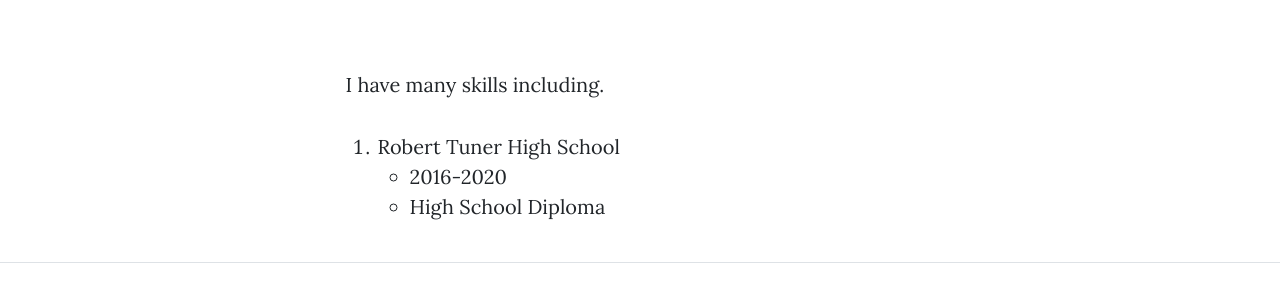
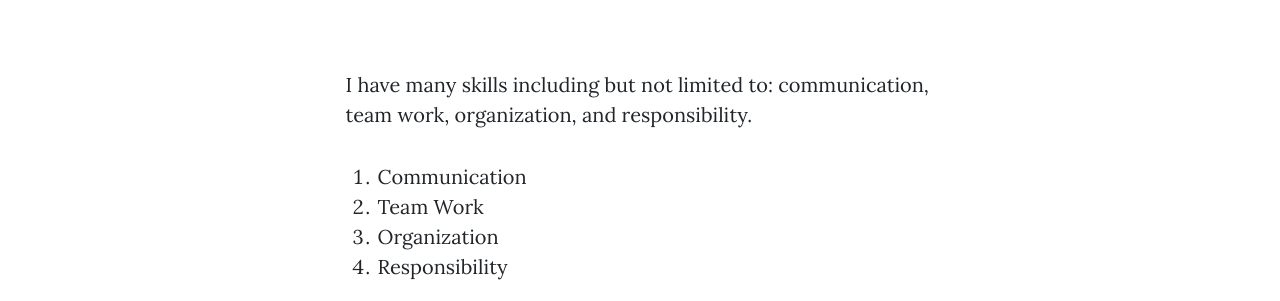
Before and after one commit to tykell72/IS-201, a plain HTML site: page skills.html in a window 1280 px wide. Shown: the part 542-843 px from the top of the page. Drawn offline with nearby package versions, Linux system fonts and the light colour scheme.

Commit message:
Add files via upload

```diff
--- a/skills.html
+++ b/skills.html
@@ -53,15 +53,12 @@
             <div class="container px-4 px-lg-5">
                 <div class="row gx-4 gx-lg-5 justify-content-center">
                     <div class="col-md-10 col-lg-8 col-xl-7">
-                        <p>I have many skills including.</p>
+                        <p>I have many skills including but not limited to: communication, team work, organization, and responsibility.</p>
                         <ol>
-                            <li>
-                                Robert Tuner High School
-                                <ul>
-                                    <li>2016-2020</li>
-                                    <li>High School Diploma</li>
-                                </ul>
-                            </li>
+                            <li>Communication</li>
+                            <li>Team Work</li>
+                            <li>Organization</li>
+                            <li>Responsibility</li>
                         </ol>
                     </div>
                 </div>
```
